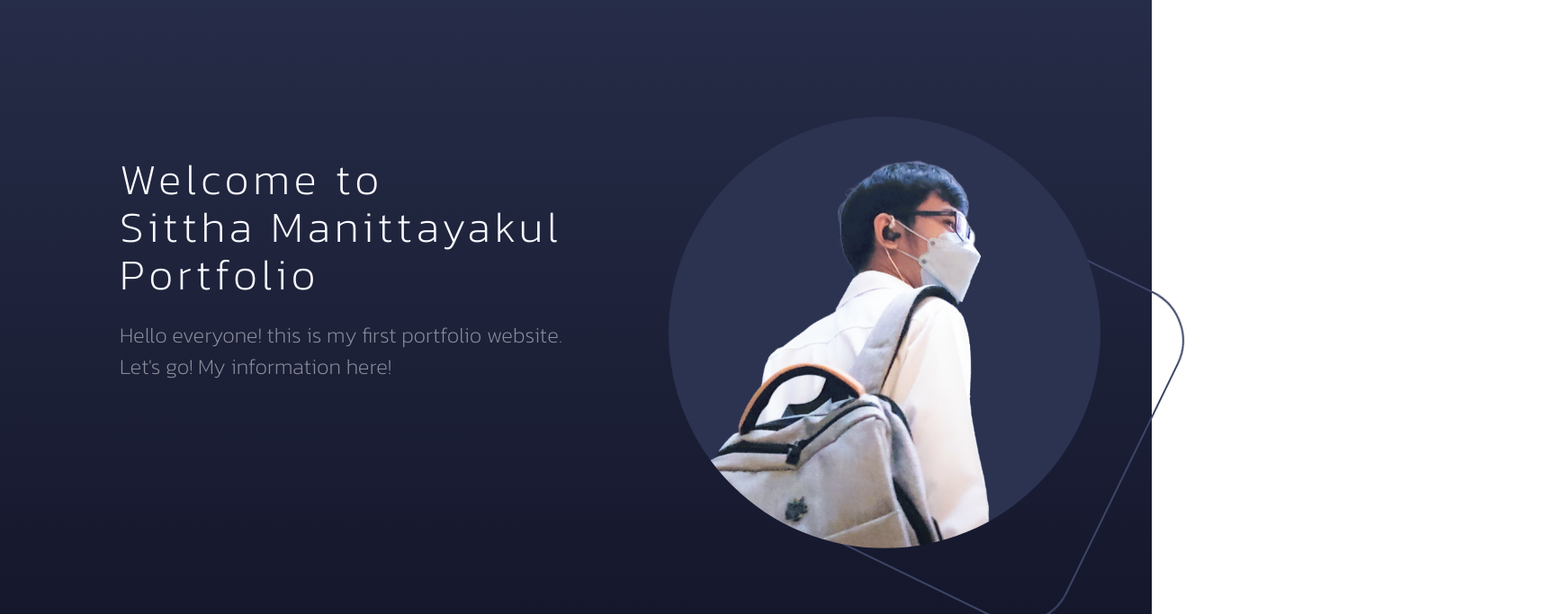
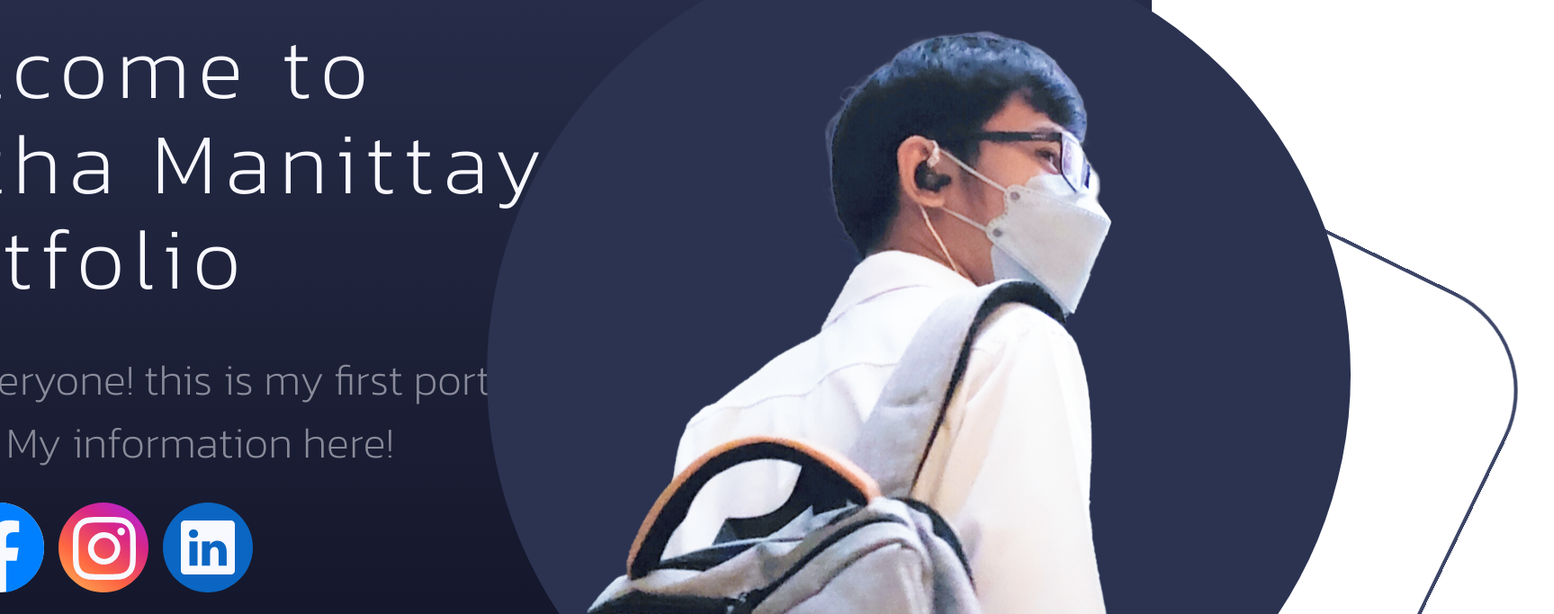
Before and after one commit to 6MA-606/Portfolio-Website, a React (Vite) app: page / in a window 1280 px wide. Shown: the part 77-760 px from the top of the page at 90% size, 1727 px wide, since content can reach past the window. Built offline with nearby package versions, Linux system fonts and the light colour scheme.

Commit message:
0.3 | landing page 1.0

```diff
--- a/package.json
+++ b/package.json
@@ -11,7 +11,9 @@
   "dependencies": {
     "framer-motion": "^7.10.2",
     "react": "^18.2.0",
+    "react-bootstrap-icons": "^1.10.2",
     "react-dom": "^18.2.0",
+    "react-router": "^6.5.0",
     "react-router-dom": "^6.5.0",
     "sass": "^1.57.1"
   },
--- /dev/null
+++ b/src/components/Icon/Icon.jsx
@@ -0,0 +1,10 @@
+import * as icons from 'react-bootstrap-icons';
+
+const Icon = (props) => {
+    const { iconName, ...otherProps } = props;
+
+    const BootstrapIcon = icons[iconName];
+    return <BootstrapIcon {...otherProps} />;
+}
+
+export default Icon;
--- /dev/null
+++ b/src/components/IconBtn/IconBtn.jsx
@@ -0,0 +1,56 @@
+import Icon from "../Icon/Icon";
+import styles from './iconBtn.module.scss';
+import { motion } from "framer-motion";
+
+const IconBtn = (props) => {
+
+    const { bg, icon, color, size, box, boxType, shrink, hoverShadow, to } = props;
+    let adjust = 1;
+
+    const isValid = (str) => !(str === undefined || str.trim() === "");
+
+    const openNewWindow = () => {
+        window.open(to);
+    }
+
+    if (box) {
+        switch (boxType) {
+            case "fit":
+                adjust = 1;
+                break;
+            case "shrink":
+                adjust = 0.8;
+                break;
+        }
+    }
+
+    if (isValid(shrink)) {
+        adjust = shrink;
+    }
+
+    return (
+        <div className={ styles.btn }>
+            <motion.div
+                className={ styles.block }
+                style={ box ? {
+                    background: bg,
+                    width: size + "px",
+                    height: size + "px"
+                } : null }
+                initial={{ scale: 1, boxShadow: "0px 0px 0px 0px " + hoverShadow }}
+                whileHover={{ boxShadow: "0px 0px 10px 1px "  + hoverShadow, cursor: "pointer" }}
+                whileTap={{ scale: .9 }}
+                transition={{ duration: .15 }}
+                onClick={ openNewWindow }
+            >
+                <Icon
+                    iconName={ icon }
+                    color={ color }
+                    size={ size * adjust }
+                />
+            </motion.div>
+        </div>
+    );
+}
+
+export default IconBtn;
--- /dev/null
+++ b/src/components/IconBtn/iconBtn.module.scss
@@ -0,0 +1,10 @@
+.btn {
+    display: inline-block;
+
+    .block {
+        display: flex;
+        justify-content: center;
+        align-items: center;
+        border-radius: 25px;
+    }
+}
--- a/src/components/MenuBar/menuBar.module.scss
+++ b/src/components/MenuBar/menuBar.module.scss
@@ -24,6 +24,8 @@ $font: 'Kanit', sans-serif;
     align-items: center;
     justify-content: space-between;
     z-index: 2;
+    user-select: none;
+    -webkit-user-select: none;
 
     .logo {
         @include font($size: 1.5em);
@@ -44,29 +46,48 @@ $font: 'Kanit', sans-serif;
 
         .profile {
             height: 40px;
+            background-color: #f8f8f800;
             box-sizing: border-box;
             display: flex;
             align-items: center;
-            border: 1px solid rgb(187, 117, 233);
+            border: 1px solid #f8f8ff;
             border-radius: 7px;
             padding: 0 1.5em;
             margin: 0 1em;
+            cursor: pointer;
+            transition: .25s;
 
             .profileText {
                 margin-right: .5em;
                 @include font($size: 1em);
                 font-weight: 200;
                 letter-spacing: 0.1em;
+                pointer-events: none;
             }
 
             .profileIMG {
                 @include size($size: 30px);
                 clip-path: circle();
+                pointer-events: none;
 
                 img {
-                    @include size($size: inherit)
+                    @include size($size: inherit);
                 }
             }
         }
+
+        .profile:hover {
+            background-color: #f8f8ffff;
+            box-shadow: 0px 0px 10px 0px #f8f8ff;
+
+            .profileText {
+                @include font($color: #252525, $size: 1em);
+            }
+
+        }
+
+        .profile:active {
+            transform: scale(0.9);
+        }
     }
 }
--- a/src/pages/LandingPage/LandingPage.jsx
+++ b/src/pages/LandingPage/LandingPage.jsx
@@ -1,9 +1,15 @@
 import styles from './landingPage.module.scss';
-import { motion } from 'framer-motion';
+import { motion, useScroll, useTransform } from 'framer-motion';
 import MenuBar from '../../components/MenuBar/MenuBar';
 import me from '../../assets/me.png';
+import IconBtn from '../../components/IconBtn/IconBtn';
 
 const LandingPage = () => {
+
+    const { scrollYProgress } = useScroll();
+    const scale = useTransform(scrollYProgress, [0, 1], [1, 2]);
+    const opacity = useTransform(scrollYProgress, [0, 0.2], [1, 0]);
+
     return (
         <div className={ styles.container }>
             <MenuBar />
@@ -13,11 +19,54 @@ const LandingPage = () => {
                     initial={{ x: "-20%", opacity: "0%" }}
                     animate={{ x: "0%", opacity: "100%" }}
                     transition={{ delay: 1 ,duration: 2 }}
+                    style={{ scale, opacity }}
                 >
                     <div className={ styles.header }>Welcome to<br />Sittha Manittayakul<br />Portfolio</div>
                     <div className={ styles.content }>
                         Hello everyone! this is my first portfolio website.<br />
                         Let's go! My information here!
+                    </div>
+                    <div className={ styles.contact }>
+                        <IconBtn
+                            to="https://github.com/6MA-606"
+                            bg="#252525"
+                            icon="Github"
+                            color="#f8f8ff"
+                            size="50"
+                            box
+                            hoverShadow="#f8f8ff"
+                        />
+                        <IconBtn
+                            to="https://www.facebook.com/sittha.manittayakul"
+                            bg="#f8f8ff"
+                            icon="Facebook"
+                            color="#0080ff"
+                            size="50"
+                            box
+                            hoverShadow="#0080ff"
+                        />
+                        <IconBtn
+                            to="https://www.instagram.com/sittha.m_/"
+                            bg="linear-gradient(215deg, #ac25ed, #d82786, #fe6642, #febb58)"
+                            icon="Instagram"
+                            color="#f8f8ff"
+                            size="50"
+                            box
+                            boxType="shrink"
+                            shrink="0.7"
+                            hoverShadow="#d82786"
+                        />
+                        <IconBtn
+                            to="https://www.linkedin.com/in/sittha-manittayakul-76639125b/"
+                            bg="#0a66c2"
+                            icon="Linkedin"
+                            color="#f8f8ff"
+                            size="50"
+                            box
+                            boxType="shrink"
+                            shrink="0.6"
+                            hoverShadow="#0a66c2"
+                        />
                     </div>
                 </motion.div>
                 <motion.div
@@ -25,6 +74,7 @@ const LandingPage = () => {
                     initial={{ x: "20%", opacity: "0%" }}
                     animate={{ x: "0%", opacity: "100%" }}
                     transition={{ delay: 1 ,duration: 2 }}
+                    style={{ scale, opacity }}
                 >
                     <motion.div
                         className={ styles.image }
--- a/src/pages/LandingPage/landingPage.module.scss
+++ b/src/pages/LandingPage/landingPage.module.scss
@@ -57,6 +57,12 @@ $font: 'Kanit', sans-serif;
                 margin-top: 1em;
                 // line-height: 1.1em;
             }
+
+            .contact {
+                margin-top: 1em;
+                display: flex;
+                gap: .5em;
+            }
         }
 
         .myIMG {
```
Also changed, not shown: 1 other file (tests, documents, lock files or other folders).
